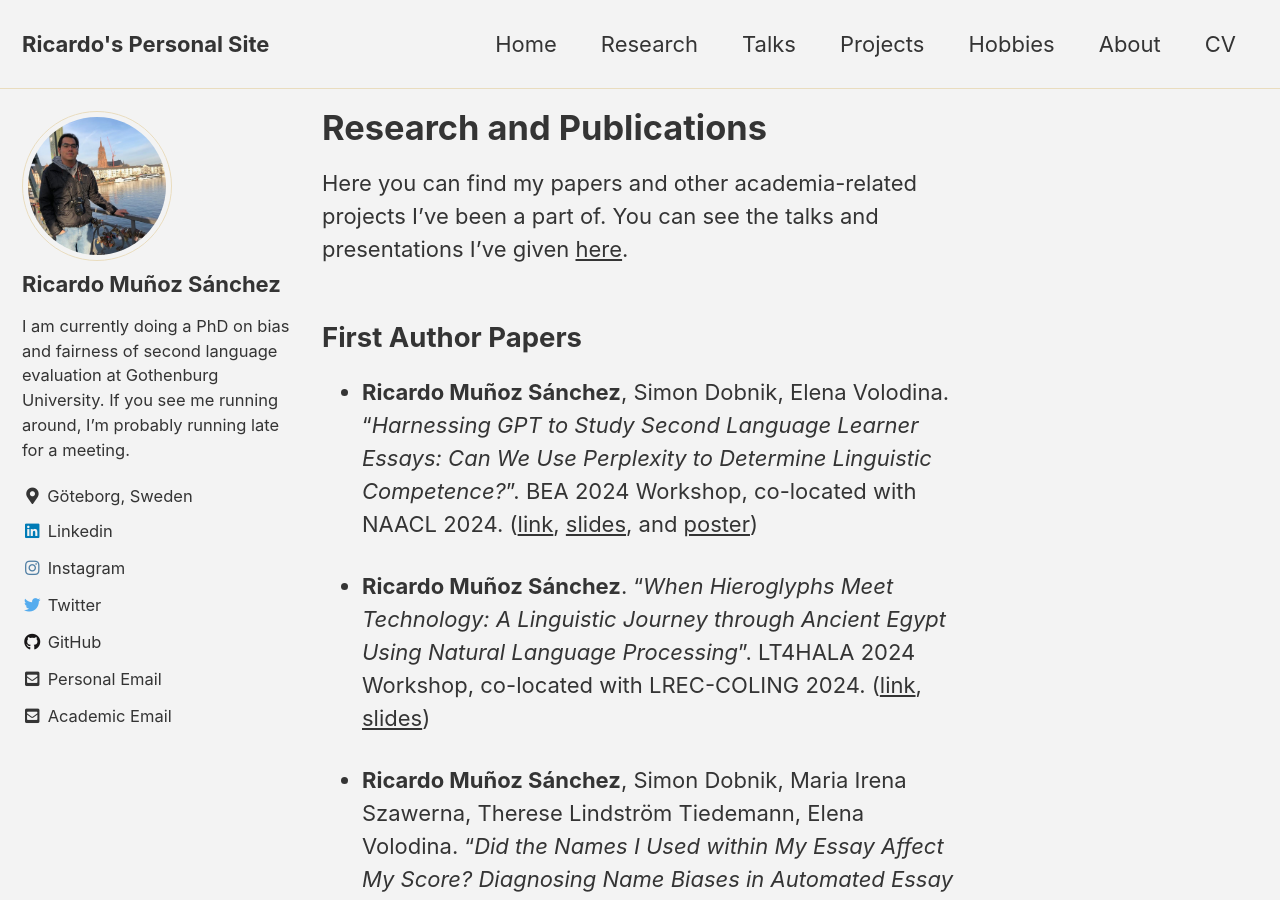
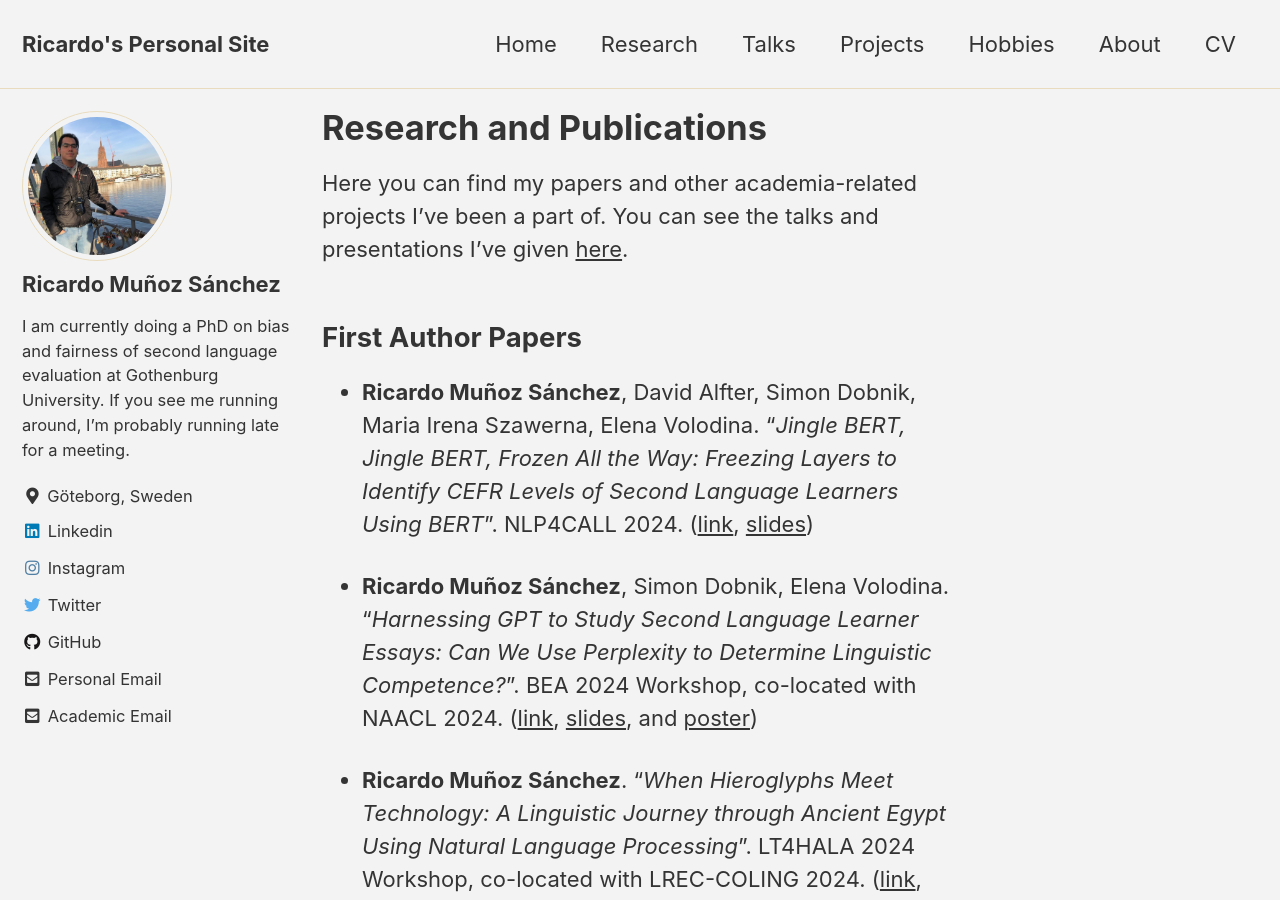
Before and after one commit to rimusa/rimusa.github.io, a Jekyll site: the page built from docs/_pages/research.md, in a window 1280 px wide and 900 px high. Built offline with Jekyll 4.4.1, drawn with Linux system fonts in a browser that asks for light colours; cached includes are drawn as plain includes.

Commit message:
Added the NLP4CALL paper

```diff
--- a/docs/_pages/research.md
+++ b/docs/_pages/research.md
@@ -10,6 +10,8 @@ You can see the talks and presentations I've given [here](../talks).
 
 
 ## First Author Papers
+
+- **Ricardo Muñoz Sánchez**, David Alfter, Simon Dobnik, Maria Irena Szawerna, Elena Volodina. "_Jingle BERT, Jingle BERT, Frozen All the Way: Freezing Layers to Identify CEFR Levels of Second Language Learners Using BERT_". NLP4CALL 2024. ([link](https://aclanthology.org/2024.nlp4call-1.11/), [slides](../documents/presentations/2024_NLP4CALL.pdf))
 
 - **Ricardo Muñoz Sánchez**, Simon Dobnik, Elena Volodina. "_Harnessing GPT to Study Second Language Learner Essays: Can We Use Perplexity to Determine Linguistic Competence?_". BEA 2024 Workshop, co-located with NAACL 2024. ([link](https://aclanthology.org/2024.bea-1.34/), [slides](../documents/presentations/2024_BEA_GPT.pdf), and [poster](../documents/posters/2024_BEA2024.pdf))
 
```
Also changed, not shown: 1 other file.
